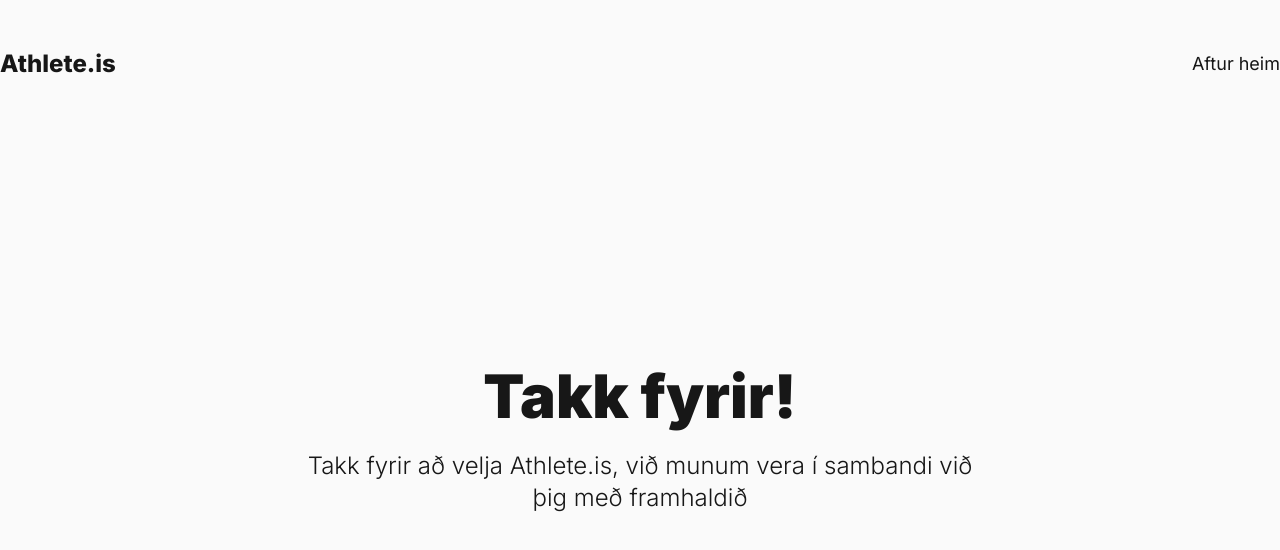
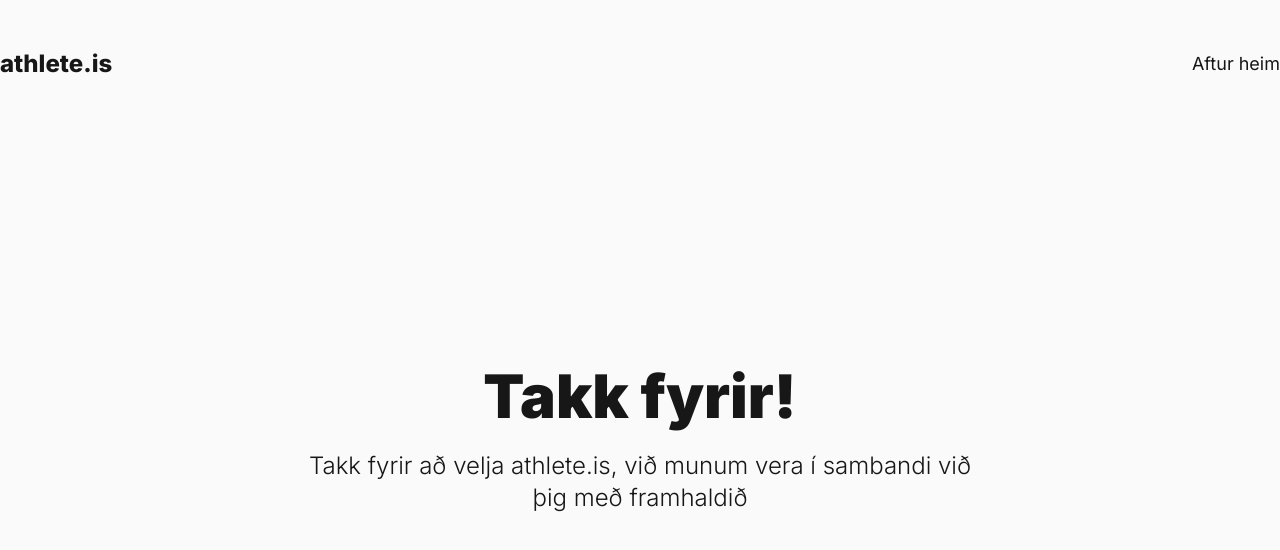
Before and after one commit to Hjortur17/athlete.is, a Next.js app: page /stadfest in a window 1280 px wide. Shown: the top 550 px of the page. Built offline with nearby package versions, Linux system fonts and the light colour scheme.

Commit message:
Lowercase

```diff
--- a/src/pages/haett.tsx
+++ b/src/pages/haett.tsx
@@ -9,7 +9,7 @@ export default function Cancelled() {
       className={`flex min-h-screen flex-col items-center text-neutral-900 px-6 xl:px-0 justify-between ${inter.className} bg-neutral-50`}
     >
       <div className="w-full max-w-screen-xl mx-auto pt-12 flex items-center justify-between">
-        <h1 className="text-xl xl:text-2xl 2xl:text-3xl font-extrabold">Athlete.is</h1>
+        <h1 className="text-xl xl:text-2xl 2xl:text-3xl font-extrabold">athlete.is</h1>
         <Link href="/" className="text-sm xl:text-lg">Aftur heim</Link>
       </div>
 
--- a/src/pages/stadfest.tsx
+++ b/src/pages/stadfest.tsx
@@ -9,13 +9,13 @@ export default function Confirm() {
       className={`flex min-h-screen flex-col items-center text-neutral-900 px-6 xl:px-0 justify-between ${inter.className} bg-neutral-50`}
     >
       <div className="w-full max-w-screen-xl mx-auto pt-12 flex items-center justify-between">
-        <h1 className="text-xl xl:text-2xl 2xl:text-3xl font-extrabold">Athlete.is</h1>
+        <h1 className="text-xl xl:text-2xl 2xl:text-3xl font-extrabold">athlete.is</h1>
         <Link href="/" className="text-sm xl:text-lg">Aftur heim</Link>
       </div>
 
       <div className="relative max-w-2xl mx-auto text-center space-y-6 my-12 md:my-24 xl:my-0">
         <h2 className='text-5xl xl:text-6xl 2xl:text-7xl font-black'>Takk fyrir!</h2>
-        <p className='text-2xl 2xl:text-3xl font-light'>Takk fyrir að velja Athlete.is, við munum vera í sambandi við þig með framhaldið</p>
+        <p className='text-2xl 2xl:text-3xl font-light'>Takk fyrir að velja athlete.is, við munum vera í sambandi við þig með framhaldið</p>
       </div>
 
       <div></div>
```
